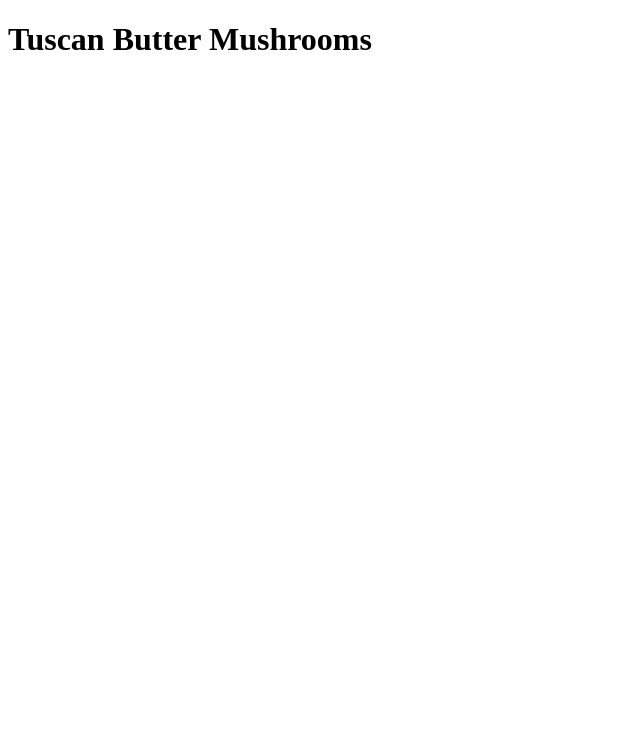
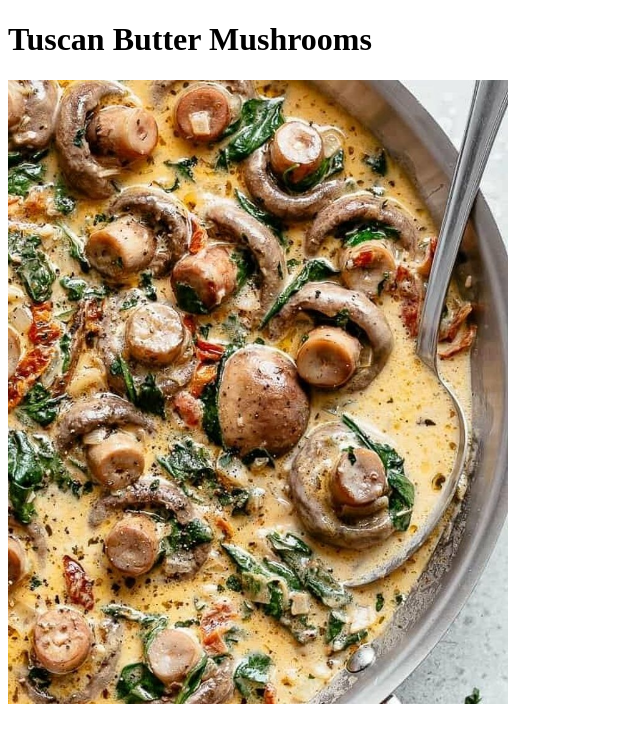
Before and after one commit to Procrastination-is-Poison/odin-recipes, a plain HTML site: page recipes/mushroom.html in a window 1280 px wide. Shown: the whole page, without its empty margins (0-640 px from the left). Drawn offline with Linux system fonts and the light colour scheme.

Commit message:
Add image of finished dish to mushroom recipe

```diff
--- a/recipes/mushroom.html
+++ b/recipes/mushroom.html
@@ -8,5 +8,6 @@
 
     <body>
         <h1>Tuscan Butter Mushrooms</h1>
+        <img src="../imgs/mushroom.jpg" alt="finished tuscan butter mushroom dish" width="500x500">
     </body>
 </html>
```
Also changed, not shown: imgs/mushroom.jpg (added).
